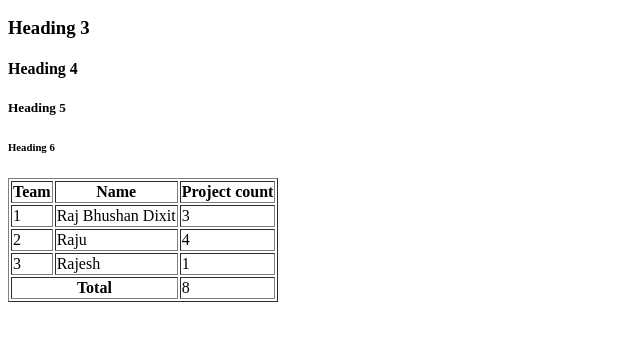
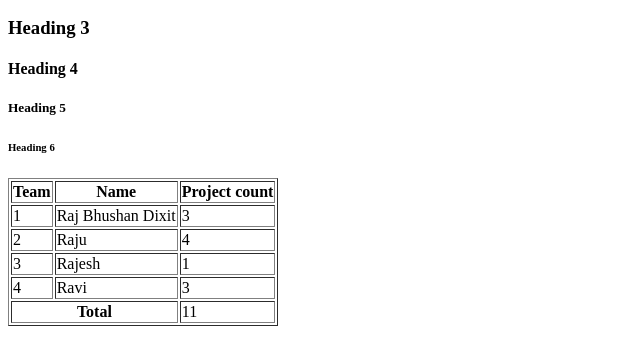
Before and after one commit to RajBhushanDixit9019/Web-Dev, a plain HTML site: page index.html in a window 1280 px wide. Shown: the part 208-570 px from the top of the page, without its empty margins (0-640 px from the left). Drawn offline with Linux system fonts and the light colour scheme.

Commit message:
new list is added.

```diff
--- a/index.html
+++ b/index.html
@@ -41,8 +41,13 @@
             <td>1</td>
         </tr>
         <tr>
+            <td>4</td>
+            <td>Ravi</td>
+            <td>3</td>
+        </tr>
+        <tr>
             <th colspan="2">Total</th>
-            <td>8</td>
+            <td>11</td>
         </tr>
     </table>
 </body>
```
